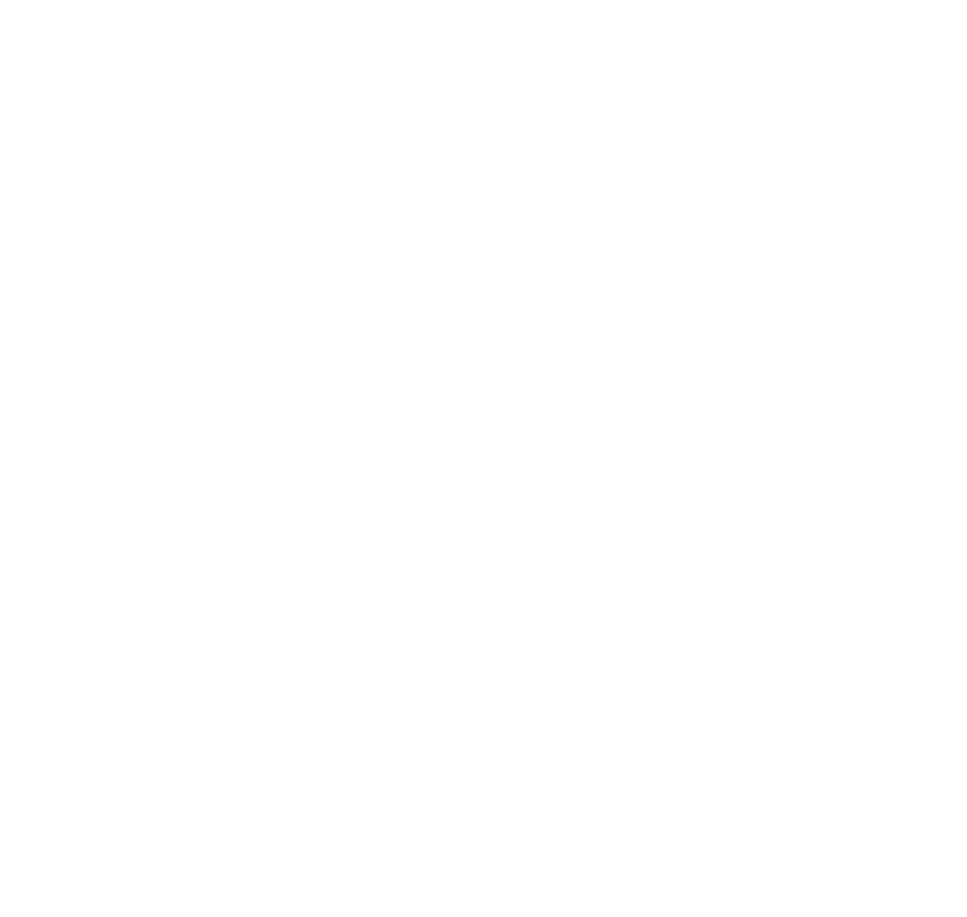
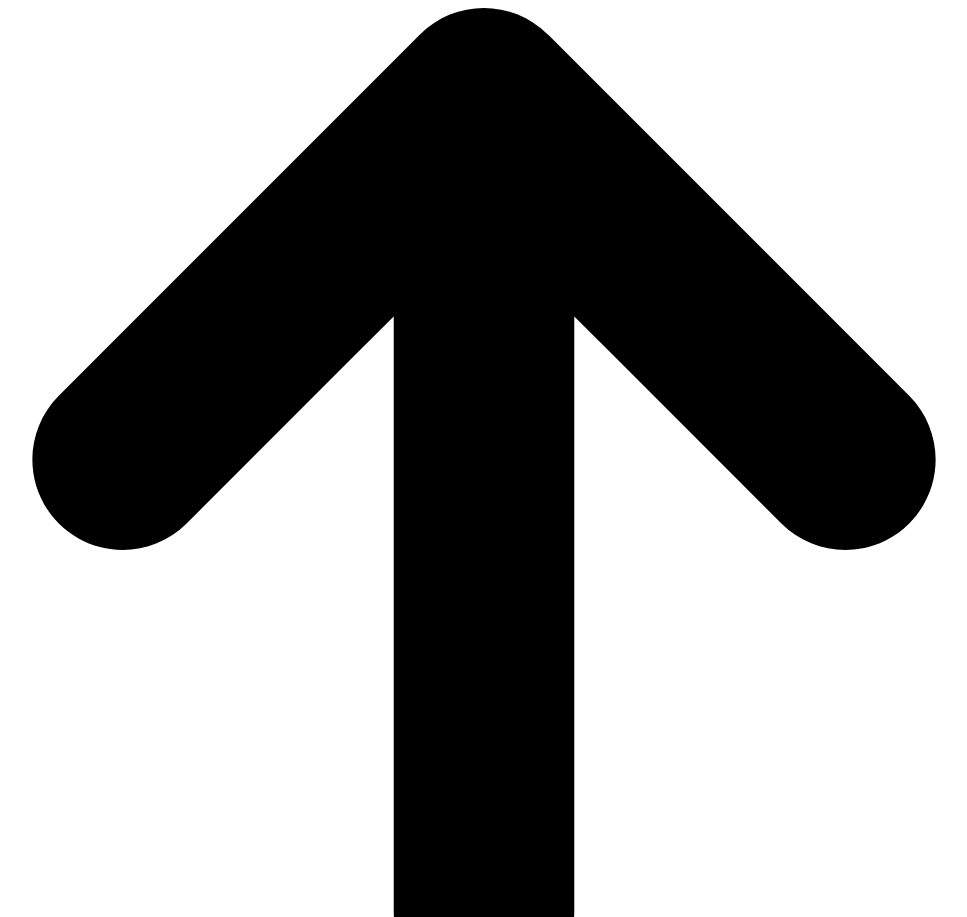
Before and after one commit to RhythmusByte/LinkGroove, a plain HTML site: page index.html in a window 1280 px wide. Shown: the top 917 px of the page, without its empty margins (156-1123 px from the left). Before the commit the page ends 800 px from the top, so only its background shows below. Drawn offline with Linux system fonts and the light colour scheme; a web font is replaced by a local one.

Commit message:
Update index.html

```diff
--- a/index.html
+++ b/index.html
@@ -1,4 +1,13 @@
 <!DOCTYPE html>
+<html lang="en">
+<head>
+  <meta charset="UTF-8">
+  <title>Page title</title>
+</head>
+<body>
+
+</body>
+</html><!DOCTYPE html>
 <html lang="en">
 <head>
   <meta charset="UTF-8">
@@ -21,7 +30,13 @@
 </head>
 <body>
 
-
+  <!-- Header Begins -->
+  <header class="header">
+    <div class="share-btn" link="#">
+      <svg xmlns="http://www.w3.org/2000/svg" viewBox="0 0 448 512"><!--!Font Awesome Free 6.5.1 by @fontawesome - https://fontawesome.com License - https://fontawesome.com/license/free Copyright 2024 Fonticons, Inc.--><path d="M246.6 9.4c-12.5-12.5-32.8-12.5-45.3 0l-128 128c-12.5 12.5-12.5 32.8 0 45.3s32.8 12.5 45.3 0L192 109.3V320c0 17.7 14.3 32 32 32s32-14.3 32-32V109.3l73.4 73.4c12.5 12.5 32.8 12.5 45.3 0s12.5-32.8 0-45.3l-128-128zM64 352c0-17.7-14.3-32-32-32s-32 14.3-32 32v64c0 53 43 96 96 96H352c53 0 96-43 96-96V352c0-17.7-14.3-32-32-32s-32 14.3-32 32v64c0 17.7-14.3 32-32 32H96c-17.7 0-32-14.3-32-32V352z" fill="currentColor"/></svg>
+    </div>
+  </header>
+  <!-- Header Ends -->
 
   <script src="main.js"></script>
 </body>
```
